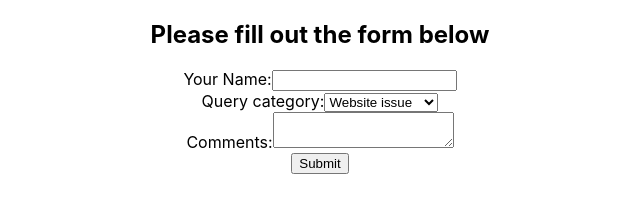
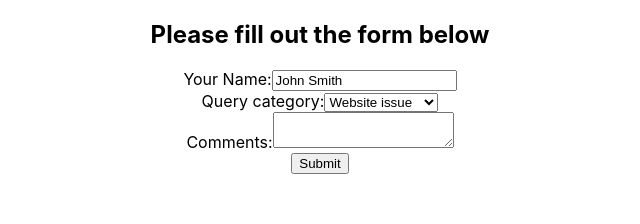
Before and after one commit to Josh-Wickens/gitpod-react, a React (Create React App) app in the folder my-app/: page / in a window 1280 px wide. Shown: the top 224 px of the page, without its empty margins (320-960 px from the left). Built offline with nearby package versions, Linux system fonts and the light colour scheme.

Commit message:
uncontrolled forms

```diff
--- a/my-app/src/App.js
+++ b/my-app/src/App.js
@@ -12,8 +12,9 @@
 // import RenderingLists from './components/RenderingLists';
 // import LifeCyclesCDM from './components/LifeCyclesCDM';
 // import LifeCyclesCDU from './components/LifeCyclesCDU';
-// import LifeCyclesCWU from './components/LifeCyclesCWU'
-import ControlledForm from './components/ControlledForm';
+// import LifeCyclesCWU from './components/LifeCyclesCWU';
+// import ControlledForm from './components/ControlledForm';
+import UncontrolledForm from './components/UncontrolledForm';
 
 function App() {
   return (
@@ -31,8 +32,9 @@
       <RenderingLists />
       <LifeCyclesCDM />
       <LifeCyclesCDU />
-      <LifeCyclesCWU /> */}
-      <ControlledForm />
+      <LifeCyclesCWU />
+      <ControlledForm />*/
+      <UncontrolledForm />}
 
 
 
--- /dev/null
+++ b/my-app/src/components/UncontrolledForm.js
@@ -0,0 +1,58 @@
+import React, { Component } from 'react'
+
+export class ControlledForm extends Component {
+  constructor(props) {
+    super(props)
+    this.inputName = React.createRef();
+    this.inputCategory = React.createRef();
+    this.inputComments = React.createRef();
+  }
+
+  handleSubmit = (event) => {
+    event.preventDefault();
+    console.log(this.inputName.current.value)
+    console.log(this.inputCategory.current.value)
+    console.log(this.inputComments.current.value)
+  }
+  render() {
+    return (
+      <div>
+        <h2>Please fill out the form below</h2>
+        <form onSubmit={this.handleSubmit}>
+          <div>
+            <label htmlFor='id-name'>Your Name:</label>
+            <input
+              id="id-name"
+              name="name"
+              type="text"
+              defaultValue="John Smith"
+              ref={this.inputName} />
+          </div>
+          <div>
+            <label htmlFor='id-category'>Query category:</label>
+            <select
+            id='id-category'
+            name='category'
+            ref={this.inputCategory}
+            >
+              <option value="website">Website issue</option>
+              <option value="order">Order issue</option>
+              <option value="general">General Inquiry</option>
+            </select>
+          </div>
+          <div>
+            <label htmlFor='id-comments'>Comments:</label>
+            <textarea
+            id='id-comments'
+            name='comments'
+            ref={this.inputComments}
+            />
+          </div>
+          <input type="submit" value="Submit" />
+        </form>
+      </div>
+    )
+  }
+}
+
+export default ControlledForm
```
